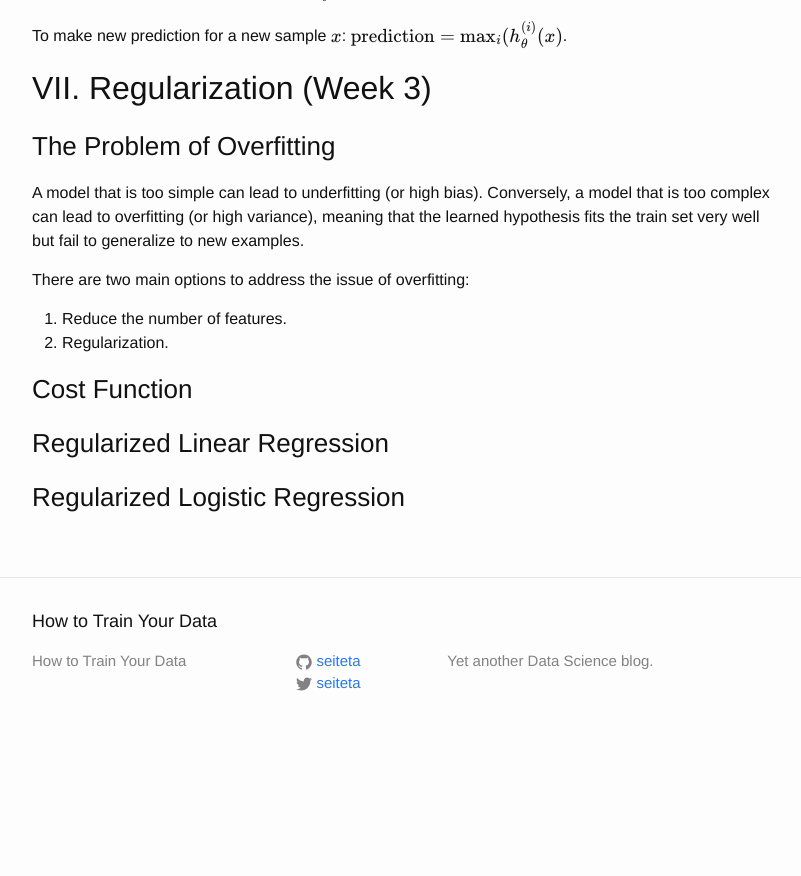
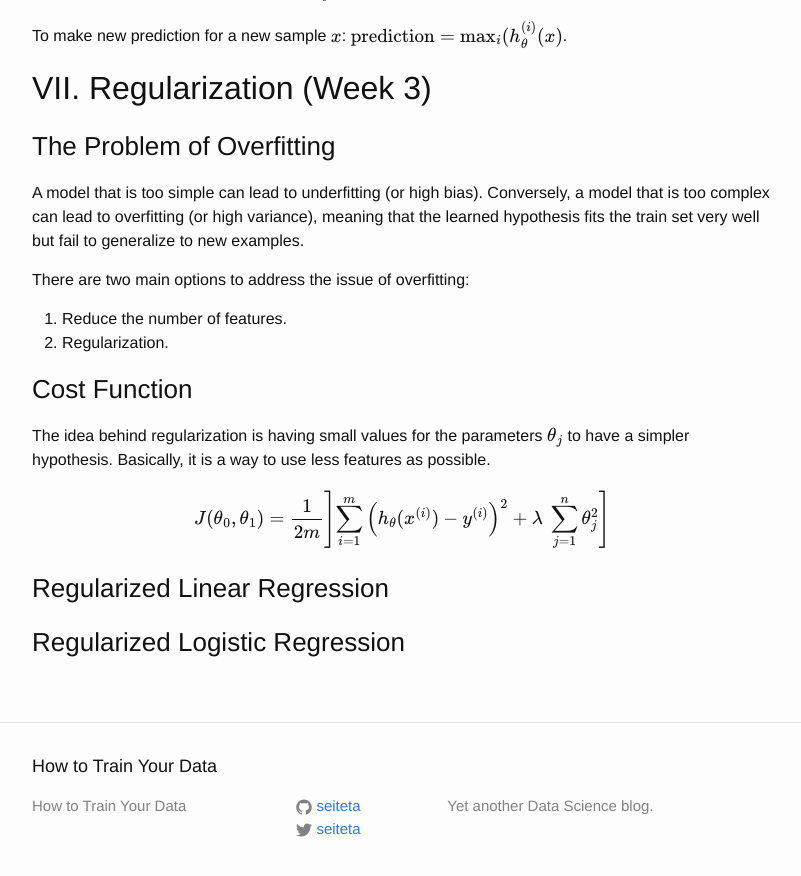
Before and after one commit to seiteta/seiteta.github.io_old, a Jekyll site: the page built from _posts/2014-12-04-machine-learning-notes.md, in a window 1280 px wide and 900 px high, scrolled down 6766 px. Shown: the top 876 px of the window, without its empty margins (238-1039 px from the left). Built offline with Jekyll 4.4.1, drawn with Linux system fonts in a browser that asks for light colours; formulas are drawn with MathJax 3; before the commit the page ends 7521 px from its top, so only the background shows below that.

Commit message:
Update 2014-12-04-machine-learning-notes.md

```diff
--- a/_posts/2014-12-04-machine-learning-notes.md
+++ b/_posts/2014-12-04-machine-learning-notes.md
@@ -252,6 +252,9 @@ There are two main options to address the issue of overfitting:
 
 
 ### Cost Function
+The idea behind regularization is having small values for the parameters $$\theta_j$$ to have a simpler hypothesis. Basically, it is a way to use less features as possible.
+
+$$J(\theta_0, \theta_1) = \dfrac{1}{2m} \left] \sum_{i=1}^{m} \left(h_\theta (x^{(i)}) - y^{(i)}\right)^2 + \lambda\ \sum_{j=1}^n \theta_j^2 \right]$$
 
 ### Regularized Linear Regression
 
```
